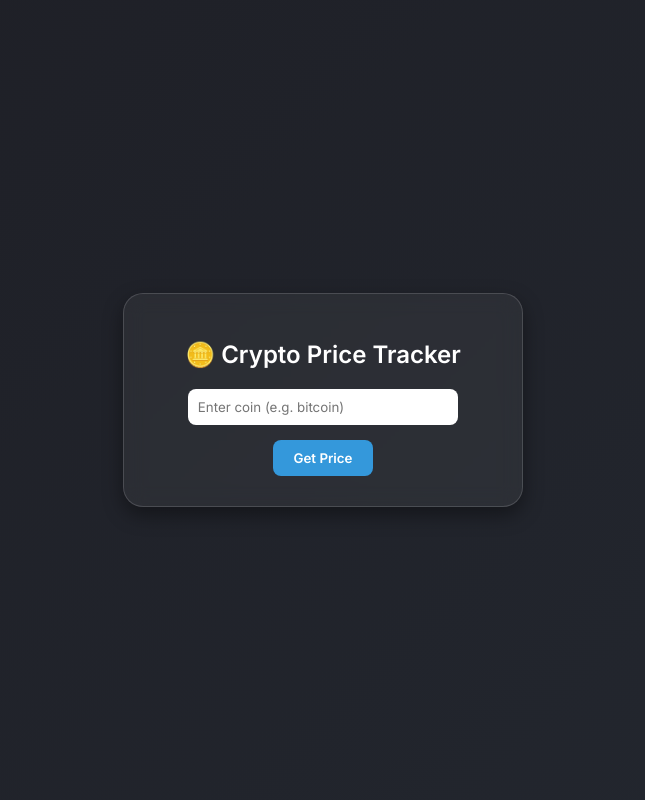
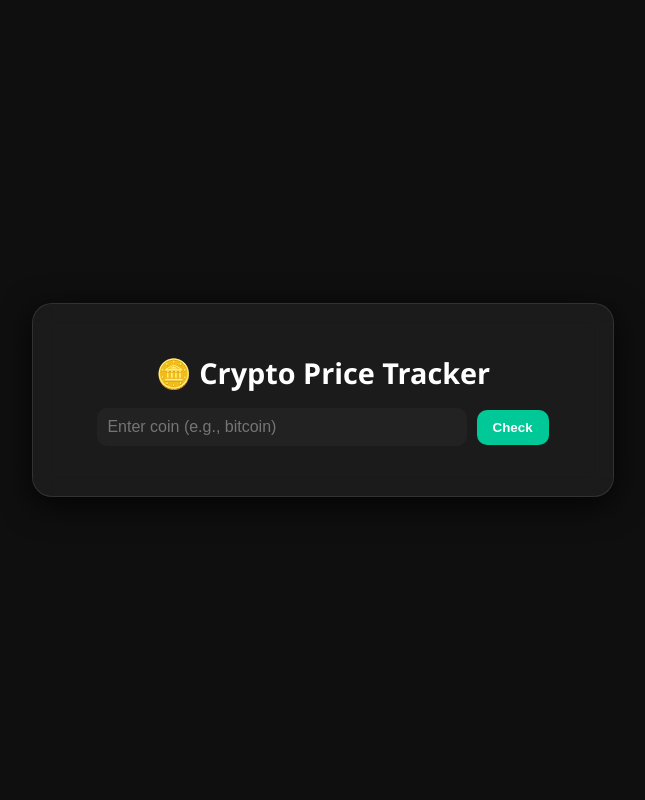
Before and after one commit to preciousadegoke/crypto-price-tracker, a Flask app: page / in a window 1280 px wide. Shown: the whole page, without its empty margins (317-962 px from the left). Run offline with Flask 3, Linux system fonts and the light colour scheme.

Commit message:
Add dark mode theme and UI improvements

```diff
--- a/templates/index.html
+++ b/templates/index.html
@@ -2,136 +2,129 @@
 <html lang="en">
 <head>
   <meta charset="UTF-8" />
-  <meta name="viewport" content="width=device-width, initial-scale=1.0" />
+  <meta name="viewport" content="width=device-width, initial-scale=1.0"/>
   <title>Crypto Price Tracker</title>
-  <link href="https://fonts.googleapis.com/css2?family=Inter:wght@400;600&display=swap" rel="stylesheet">
   <style>
-    * {
-      box-sizing: border-box;
-      font-family: 'Inter', sans-serif;
+    body {
+      margin: 0;
+      font-family: 'Segoe UI', sans-serif;
+      background: #0f0f0f;
+      color: #ffffff;
+      display: flex;
+      align-items: center;
+      justify-content: center;
+      height: 100vh;
+      overflow: hidden;
     }
 
-    body {
-      margin: 0;
-      background: linear-gradient(135deg, #1e1f26, #23272f);
-      color: #fff;
-      display: flex;
-      justify-content: center;
-      align-items: center;
-      height: 100vh;
-      padding: 20px;
-    }
-
-    .container {
+    .glass-container {
       background: rgba(255, 255, 255, 0.05);
-      border: 1px solid rgba(255, 255, 255, 0.15);
       border-radius: 20px;
-      padding: 30px;
-      backdrop-filter: blur(10px);
-      width: 100%;
-      max-width: 400px;
+      padding: 30px 40px;
+      box-shadow: 0 8px 32px 0 rgba(0, 0, 0, 0.8);
+      backdrop-filter: blur(12px);
+      -webkit-backdrop-filter: blur(12px);
+      border: 1px solid rgba(255, 255, 255, 0.1);
       text-align: center;
-      box-shadow: 0 8px 20px rgba(0, 0, 0, 0.4);
+      width: 90%;
+      max-width: 500px;
     }
 
     h1 {
-      margin-bottom: 20px;
-      font-size: 24px;
+      margin-bottom: 1rem;
+      font-size: 1.8rem;
     }
 
     input[type="text"] {
       padding: 10px;
-      width: 80%;
-      margin-bottom: 15px;
+      font-size: 1rem;
+      width: 70%;
+      border-radius: 10px;
       border: none;
-      border-radius: 8px;
       outline: none;
+      margin-right: 5px;
+      background-color: #222;
+      color: white;
     }
 
     button {
-      padding: 10px 20px;
-      background-color: #3498db;
+      padding: 10px 16px;
       border: none;
+      border-radius: 10px;
+      background-color: #00c896;
       color: white;
-      border-radius: 8px;
+      font-weight: bold;
       cursor: pointer;
-      font-weight: bold;
-      transition: background 0.3s;
+      transition: background 0.3s ease;
     }
 
     button:hover {
-      background-color: #2980b9;
+      background-color: #00a57a;
     }
 
-    .price-result {
+    #price {
       margin-top: 20px;
-      font-size: 20px;
-      font-weight: 600;
-      animation: fadeIn 1s ease;
+      font-size: 1.2rem;
+      color: #ffd700;
     }
 
-    @keyframes fadeIn {
-      from { opacity: 0; transform: translateY(-10px); }
-      to { opacity: 1; transform: translateY(0); }
-    }
-
-    /* Loader */
-    #loading {
+    .loader {
+      margin-top: 20px;
       display: none;
-      position: fixed;
-      top: 0; left: 0; right: 0; bottom: 0;
-      background: #000000cc;
-      z-index: 9999;
-      justify-content: center;
-      align-items: center;
-    }
-
-    .spinner {
-      border: 4px solid #f3f3f3;
-      border-top: 4px solid #3498db;
+      border: 4px solid rgba(255, 255, 255, 0.2);
+      border-top: 4px solid #00c896;
       border-radius: 50%;
-      width: 40px;
-      height: 40px;
+      width: 30px;
+      height: 30px;
       animation: spin 1s linear infinite;
+      margin-left: auto;
+      margin-right: auto;
     }
 
     @keyframes spin {
-      0% { transform: rotate(0deg); }
-      100% { transform: rotate(360deg); }
+      to { transform: rotate(360deg); }
     }
   </style>
 </head>
 <body>
-  <div id="loading">
-    <div class="spinner"></div>
-  </div>
-
-  <div class="container">
+  <div class="glass-container">
     <h1>🪙 Crypto Price Tracker</h1>
-    <form method="POST">
-      <input type="text" name="coin" placeholder="Enter coin (e.g. bitcoin)" required />
-      <br />
-      <button type="submit">Get Price</button>
-    </form>
-
-    {% if price %}
-      <div class="price-result">💰 {{ coin.capitalize() }}: ${{ '{:,.2f}'.format(price) }}</div>
-    {% elif error %}
-      <div class="price-result" style="color: red;">⚠️ {{ error }}</div>
-    {% endif %}
+    <input type="text" id="coinInput" placeholder="Enter coin (e.g., bitcoin)" />
+    <button onclick="getPrice()">Check</button>
+    <div class="loader" id="loader"></div>
+    <p id="price"></p>
   </div>
 
   <script>
-    const form = document.querySelector('form');
-    const loading = document.getElementById('loading');
+    async function getPrice() {
+      const coin = document.getElementById("coinInput").value.trim().toLowerCase();
+      const priceEl = document.getElementById("price");
+      const loader = document.getElementById("loader");
 
-    form.addEventListener('submit', () => {
-      loading.style.display = 'flex';
-    });
+      if (!coin) {
+        priceEl.textContent = "Please enter a valid coin name.";
+        return;
+      }
 
-    window.addEventListener('load', () => {
-      loading.style.display = 'none';
-    });
+      priceEl.textContent = "";
+      loader.style.display = "block";
+
+      try {
+        const response = await fetch(`/get_price?coin=${coin}`);
+        const data = await response.json();
+
+        loader.style.display = "none";
+
+        if (data.price) {
+          priceEl.textContent = `Current price of ${coin}: $${data.price}`;
+        } else {
+          priceEl.textContent = data.error || "Something went wrong.";
+        }
+      } catch (error) {
+        loader.style.display = "none";
+        priceEl.textContent = "Failed to fetch data.";
+      }
+    }
   </script>
 </body>
 </html>
```
